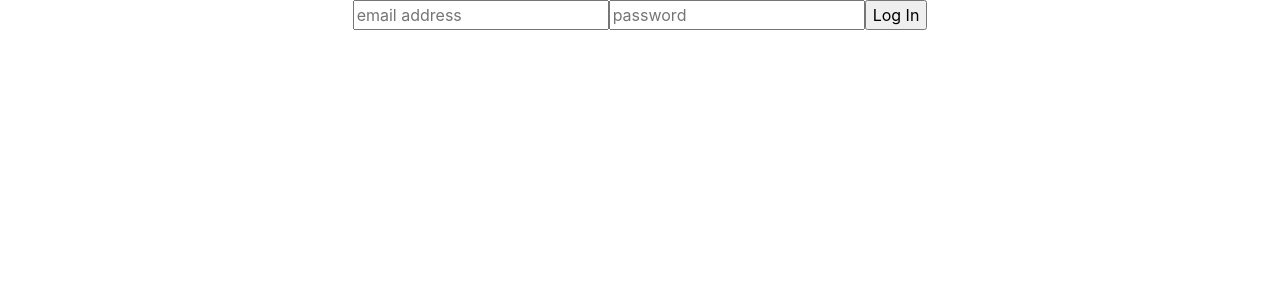
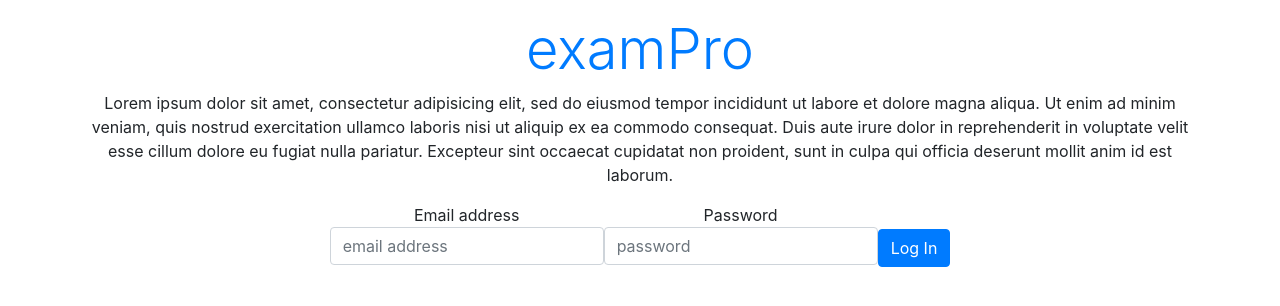
Before and after one commit to TR-1000/exam-pro-frontend, a React (Create React App) app: page / in a window 1280 px wide. Shown: the top 306 px of the page. Built offline with nearby package versions, Linux system fonts and the light colour scheme.

Commit message:
adding home and dashboard components

```diff
--- a/package.json
+++ b/package.json
@@ -9,8 +9,9 @@
     "axios": "^0.21.0",
     "bootstrap": "^4.5.3",
     "react": "^17.0.1",
-    "react-bootstrap": "^1.4.0",
     "react-dom": "^17.0.1",
+    "react-icons": "^4.1.0",
+    "react-router-dom": "^5.2.0",
     "react-scripts": "4.0.1",
     "web-vitals": "^0.2.4"
   },
--- a/src/App.js
+++ b/src/App.js
@@ -1,16 +1,39 @@
-import './App.css';
+import React, { Component } from 'react';
+import 'bootstrap/dist/css/bootstrap.min.css';
+import {
+  BrowserRouter as Router,
+  Switch,
+  Route,
+  Link
+} from "react-router-dom";
+
 // import Header from './components/Header.js';
-import LogIn from './components/LogIn.js';
+import Home from './components/Home.jsx';
 
 
-const App = () => {
-  return (
-    <div className="App">
-      <main>
-       <LogIn />
-      </main>
-    </div>
-  );
+
+
+class App extends Component {
+  constructor(props) {
+    super(props);
+    this.state = {
+      loggedIn: null
+    }
+  }
+
+  render () {
+    return (
+      <Router>
+        <div className="App container text-center" >
+          <Switch>
+            <Route path="/">
+              <Home loggedIn={this.state.loggedIn} />
+            </Route>
+          </Switch>
+        </div>
+      </Router>
+    );
+  }
 }
 
 export default App;
--- /dev/null
+++ b/src/components/Dashboard.jsx
@@ -0,0 +1,15 @@
+import React from 'react'
+import PropTypes from 'prop-types'
+
+export default class Dashboard extends React.Component {
+  render () {
+    const { loggedIn } = this.props;
+
+    return (
+      <div className="test-secondary font-weight-bold pl-1">
+        <h1>Welcome!</h1>
+        <a href="/" className="font-weight-bold pl-1 ">Log Out</a>
+      </div>
+    );
+  }
+}
--- /dev/null
+++ b/src/components/Home.jsx
@@ -0,0 +1,29 @@
+import React, { Component } from 'react';
+
+import LogIn from './LogIn.js';
+import Dashboard from './Dashboard.jsx'
+
+export default class Home extends Component {
+  render() {
+    const { loggedIn } = this.props;
+
+    return (
+      <div>
+        <main>
+          { loggedIn && (
+            <span> <Dashboard /> </span>
+          )}
+          { loggedIn == null && (
+            <div>
+              <h1 className="display-4 text-primary mt-3 mb-2">examPro</h1>
+              <p>
+                Lorem ipsum dolor sit amet, consectetur adipisicing elit, sed do eiusmod tempor incididunt ut labore et dolore magna aliqua. Ut enim ad minim veniam, quis nostrud exercitation ullamco laboris nisi ut aliquip ex ea commodo consequat. Duis aute irure dolor in reprehenderit in voluptate velit esse cillum dolore eu fugiat nulla pariatur. Excepteur sint occaecat cupidatat non proident, sunt in culpa qui officia deserunt mollit anim id est laborum.
+              </p>
+              <LogIn />
+            </div>
+          )}
+        </main>
+      </div>
+    )
+  }
+}
--- a/src/components/LogIn.js
+++ b/src/components/LogIn.js
@@ -1,5 +1,4 @@
 import React, { Component } from 'react';
-import { Button, Card, Form } from 'react-bootstrap';
 import axios from 'axios';
 
 export default class LogIn extends Component {
@@ -29,12 +28,12 @@ export default class LogIn extends Component {
 
     axios.post(
       `http://localhost:8080/examPro/examApi/login?email=${email}&password=${password}`,
-      { email: email, password: password }
+      { withCredentials: true }
     )
     .then((response) => {
       console.log(response);
-    }).
-    catch((error) => {
+    })
+    .catch((error) => {
       console.log("login error", error);
     });
 
@@ -42,11 +41,13 @@ export default class LogIn extends Component {
 
   render() {
     return (
+      <div class="mb-3">
 
-      <form onSubmit={this.handleSubmit}>
 
-        <label for="email">
+        <label for="email" className="form-label">
+          Email address
           <input
+            className="form-control me-2"
             type="email"
             name="email"
             placeholder="email address"
@@ -56,8 +57,12 @@ export default class LogIn extends Component {
           />
         </label>
 
-        <label for="password">
+
+
+        <label for="password" className="form-label">
+          Password
           <input
+            className="form-control me-2"
             type="password"
             name="password"
             placeholder="password"
@@ -67,9 +72,14 @@ export default class LogIn extends Component {
           />
         </label>
 
-        <input type="submit" value="Log In"/>
+        <input type="submit" value="Log In" type="button" className="btn btn-primary" />
 
-      </form>
+
+
+
+      </div>
+
+
 
     )
   }
--- a/src/components/SignUp.js
+++ b/src/components/SignUp.js
@@ -1,13 +1,15 @@
 import React from 'react';
 import { Button, Card, Form } from 'react-bootstrap';
+
+
 const SignUp = () => {
   return (
     <form class="" action="index.html" method="post">
       <label for="email">
-        <input type="text" id="email" placeholder="email address">
+        <input type="text" id="email" placeholder="email address"/>
       </label>
       <label for="password">
-        <input type="text" id="password" placeholder="password">
+        <input type="text" id="password" placeholder="password"/>
       </label>
     </form>
     // <>
```
Also changed, not shown: 1 other file (tests, documents, lock files or other folders).
